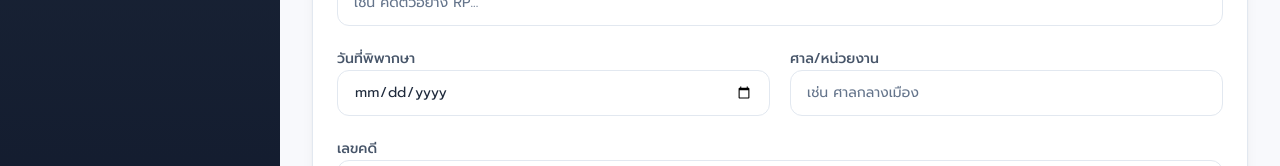
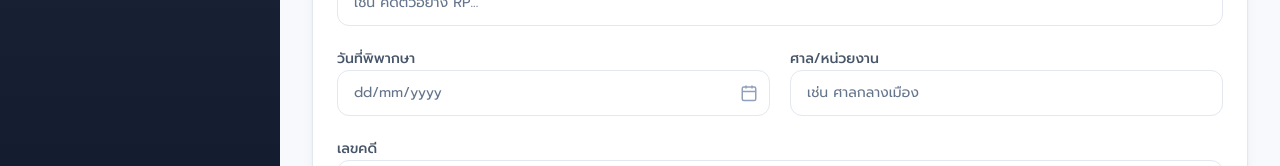
Before and after one commit to Aftertnw/RB-WEB-FRONTNED, a Next.js app: page /judgments/new in a window 1280 px wide. Shown: the part 374-540 px from the top of the page. Built offline with nearby package versions, Linux system fonts and the light colour scheme; no server answers; sample sign-in values are in the browser's storage.

Commit message:
fixed date

```diff
--- a/app/(app)/judgments/[id]/edit/edit-client.tsx
+++ b/app/(app)/judgments/[id]/edit/edit-client.tsx
@@ -1,10 +1,11 @@
-"use client";
+'use client';
 
-import { useMemo, useState } from "react";
-import { useRouter } from "next/navigation";
-import { updateJudgment, type Judgment } from "@/lib/api";
-import { ui } from "@/app/ui";
-import LoadingOverlay from "@/components/ui/LoadingOverlay";
+import { useMemo, useRef, useState } from 'react';
+import { useRouter } from 'next/navigation';
+import { updateJudgment, type Judgment } from '@/lib/api';
+import { ui } from '@/app/ui';
+import LoadingOverlay from '@/components/ui/LoadingOverlay';
+import { useEffect } from 'react';
 
 type FormState = {
   title: string;
@@ -18,6 +19,123 @@ type FormState = {
   notes: string;
   tagsText: string;
 };
+
+function formatDDMMYYYY(iso: string) {
+  if (!iso) return '';
+  const [y, m, d] = iso.split('-');
+  if (!y || !m || !d) return '';
+  return `${d}/${m}/${y}`;
+}
+
+function parseDDMMYYYY(s: string) {
+  const t = s.trim();
+  if (!t) return '';
+
+  const m = t.match(/^(\d{2})\/(\d{2})\/(\d{4})$/);
+  if (!m) return null;
+
+  const dd = Number(m[1]);
+  const mm = Number(m[2]);
+  const yyyy = Number(m[3]);
+
+  // validate date จริง
+  const dt = new Date(yyyy, mm - 1, dd);
+  if (dt.getFullYear() !== yyyy || dt.getMonth() !== mm - 1 || dt.getDate() !== dd) {
+    return null;
+  }
+
+  const MM = String(mm).padStart(2, '0');
+  const DD = String(dd).padStart(2, '0');
+  return `${yyyy}-${MM}-${DD}`; // ISO
+}
+
+function IconCalendar() {
+  return (
+    <svg
+      width="18"
+      height="18"
+      viewBox="0 0 24 24"
+      fill="none"
+      stroke="currentColor"
+      strokeWidth="2"
+    >
+      <rect x="3" y="4" width="18" height="18" rx="2" ry="2" />
+      <line x1="16" y1="2" x2="16" y2="6" />
+      <line x1="8" y1="2" x2="8" y2="6" />
+      <line x1="3" y1="10" x2="21" y2="10" />
+    </svg>
+  );
+}
+
+export function DateInput({
+  valueISO,
+  onChangeISO,
+  className,
+}: {
+  valueISO: string; // yyyy-mm-dd
+  onChangeISO: (v: string) => void;
+  className: string; // ส่ง ui.input เข้ามา
+}) {
+  const pickerRef = useRef<HTMLInputElement>(null);
+  const [text, setText] = useState(formatDDMMYYYY(valueISO));
+
+  useEffect(() => {
+    setText(formatDDMMYYYY(valueISO));
+  }, [valueISO]);
+
+  const openPicker = () => {
+    const el = pickerRef.current;
+    if (!el) return;
+    // @ts-ignore (Chrome/Edge)
+    if (el.showPicker) el.showPicker();
+    else el.click();
+  };
+
+  return (
+    <div className="relative">
+      {/* ช่องที่ผู้ใช้เห็น: dd/mm/yyyy */}
+      <input
+        type="text"
+        inputMode="numeric"
+        placeholder="dd/mm/yyyy"
+        value={text}
+        onChange={(e) => setText(e.target.value)}
+        onBlur={() => {
+          const iso = parseDDMMYYYY(text);
+          if (iso === null) {
+            // ถ้าไม่อยาก alert เปลี่ยนเป็น set error state ได้
+            alert('รูปแบบวันที่ไม่ถูกต้อง (dd/mm/yyyy)');
+            setText(formatDDMMYYYY(valueISO));
+            return;
+          }
+          onChangeISO(iso); // "" หรือ ISO
+        }}
+        className={`${className} pr-10`}
+      />
+
+      {/* input date ซ่อน ใช้เพื่อเปิด datepicker */}
+      <input
+        ref={pickerRef}
+        type="date"
+        value={valueISO || ''}
+        onChange={(e) => onChangeISO(e.target.value)} // ได้ ISO กลับมา
+        className="absolute inset-0 opacity-0 pointer-events-none"
+        tabIndex={-1}
+        aria-hidden="true"
+      />
+
+      {/* ไอคอนเปิด datepicker */}
+      <button
+        type="button"
+        onClick={openPicker}
+        className="absolute right-3 top-1/2 -translate-y-1/2 text-slate-400 hover:text-slate-600"
+        aria-label="เปิดปฏิทิน"
+      >
+        <IconCalendar />
+      </button>
+    </div>
+  );
+}
 
 function IconSave() {
   return (
@@ -56,13 +174,7 @@ function IconLoader() {
   );
 }
 
-function FormSection({
-  title,
-  children,
-}: {
-  title: string;
-  children: React.ReactNode;
-}) {
+function FormSection({ title, children }: { title: string; children: React.ReactNode }) {
   return (
     <div className="space-y-4">
       <div className="flex items-center gap-3">
@@ -77,30 +189,26 @@ function FormSection({
   );
 }
 
-export default function EditJudgmentClient({
-  judgment,
-}: {
-  judgment: Judgment;
-}) {
+export default function EditJudgmentClient({ judgment }: { judgment: Judgment }) {
   const router = useRouter();
   const [saving, setSaving] = useState(false);
 
   const [f, setF] = useState<FormState>({
-    title: judgment.title || "",
-    judgment_date: judgment.judgment_date || "",
-    court: judgment.court || "",
-    case_no: judgment.case_no || "",
-    parties: judgment.parties || "",
-    facts: judgment.facts || "",
-    issues: judgment.issues || "",
-    holding: judgment.holding || "",
-    notes: judgment.notes || "",
-    tagsText: judgment.tags?.join(", ") || "",
+    title: judgment.title || '',
+    judgment_date: judgment.judgment_date || '',
+    court: judgment.court || '',
+    case_no: judgment.case_no || '',
+    parties: judgment.parties || '',
+    facts: judgment.facts || '',
+    issues: judgment.issues || '',
+    holding: judgment.holding || '',
+    notes: judgment.notes || '',
+    tagsText: judgment.tags?.join(', ') || '',
   });
 
   const tags = useMemo(() => {
     return f.tagsText
-      .split(",")
+      .split(',')
       .map((t) => t.trim())
       .filter(Boolean)
       .slice(0, 20);
@@ -113,7 +221,7 @@ export default function EditJudgmentClient({
   async function onSubmit(e: React.FormEvent) {
     e.preventDefault();
     if (!f.title.trim()) {
-      alert("กรุณากรอกชื่อเรื่อง");
+      alert('กรุณากรอกชื่อเรื่อง');
       return;
     }
 
@@ -134,7 +242,7 @@ export default function EditJudgmentClient({
       router.push(`/judgments/${judgment.id}`);
       router.refresh();
     } catch (err: unknown) {
-      alert((err as Error)?.message || "บันทึกไม่สำเร็จ");
+      alert((err as Error)?.message || 'บันทึกไม่สำเร็จ');
     } finally {
       setSaving(false);
     }
@@ -151,25 +259,27 @@ export default function EditJudgmentClient({
             <input
               className={ui.input}
               value={f.title}
-              onChange={(e) => set("title", e.target.value)}
+              onChange={(e) => set('title', e.target.value)}
               placeholder="เช่น คดีตัวอย่าง RP..."
             />
           </div>
+
           <div className="space-y-2">
             <label className={ui.label}>วันที่พิพากษา</label>
-            <input
-              type="date"
+
+            <DateInput
+              valueISO={f.judgment_date || ''} // เก็บใน state เป็น yyyy-mm-dd
+              onChangeISO={(v) => set('judgment_date', v)} // แต่แสดงผลเป็น dd/mm/yyyy
               className={ui.input}
-              value={f.judgment_date}
-              onChange={(e) => set("judgment_date", e.target.value)}
             />
           </div>
+
           <div className="space-y-2">
             <label className={ui.label}>ศาล/หน่วยงาน</label>
             <input
               className={ui.input}
               value={f.court}
-              onChange={(e) => set("court", e.target.value)}
+              onChange={(e) => set('court', e.target.value)}
               placeholder="เช่น ศาลกลางเมือง"
             />
           </div>
@@ -178,7 +288,7 @@ export default function EditJudgmentClient({
             <input
               className={ui.input}
               value={f.case_no}
-              onChange={(e) => set("case_no", e.target.value)}
+              onChange={(e) => set('case_no', e.target.value)}
               placeholder="เช่น RP-001"
             />
           </div>
@@ -192,7 +302,7 @@ export default function EditJudgmentClient({
             <textarea
               className={ui.textarea}
               value={f.parties}
-              onChange={(e) => set("parties", e.target.value)}
+              onChange={(e) => set('parties', e.target.value)}
               rows={3}
               placeholder="ระบุชื่อคู่ความหรือผู้เกี่ยวข้อง..."
             />
@@ -202,7 +312,7 @@ export default function EditJudgmentClient({
             <textarea
               className={ui.textarea}
               value={f.facts}
-              onChange={(e) => set("facts", e.target.value)}
+              onChange={(e) => set('facts', e.target.value)}
               rows={5}
               placeholder="บรรยายข้อเท็จจริงของคดี..."
             />
@@ -217,7 +327,7 @@ export default function EditJudgmentClient({
             <textarea
               className={ui.textarea}
               value={f.issues}
-              onChange={(e) => set("issues", e.target.value)}
+              onChange={(e) => set('issues', e.target.value)}
               rows={4}
               placeholder="ประเด็นข้อกฎหมายที่ศาลต้องวินิจฉัย..."
             />
@@ -227,7 +337,7 @@ export default function EditJudgmentClient({
             <textarea
               className={ui.textarea}
               value={f.holding}
-              onChange={(e) => set("holding", e.target.value)}
+              onChange={(e) => set('holding', e.target.value)}
               rows={4}
               placeholder="คำวินิจฉัยและผลของคดี..."
             />
@@ -242,7 +352,7 @@ export default function EditJudgmentClient({
             <textarea
               className={ui.textarea}
               value={f.notes}
-              onChange={(e) => set("notes", e.target.value)}
+              onChange={(e) => set('notes', e.target.value)}
               rows={3}
               placeholder="บันทึกเพิ่มเติม..."
             />
@@ -252,7 +362,7 @@ export default function EditJudgmentClient({
             <input
               className={ui.input}
               value={f.tagsText}
-              onChange={(e) => set("tagsText", e.target.value)}
+              onChange={(e) => set('tagsText', e.target.value)}
               placeholder="RP, ทดสอบ, คดีแพ่ง"
             />
             {tags.length > 0 && (
@@ -270,7 +380,7 @@ export default function EditJudgmentClient({
 
       <div
         className="flex items-center justify-end gap-3 border-t pt-6"
-        style={{ borderColor: "var(--border)" }}
+        style={{ borderColor: 'var(--border)' }}
       >
         <button
           type="button"
--- a/app/(app)/judgments/new/new-client.tsx
+++ b/app/(app)/judgments/new/new-client.tsx
@@ -1,10 +1,11 @@
-"use client";
+'use client';
 
-import { useMemo, useState } from "react";
-import { useRouter } from "next/navigation";
-import { createJudgment } from "@/lib/api";
-import { ui } from "@/app/ui";
-import LoadingOverlay from "@/components/ui/LoadingOverlay";
+import { useMemo, useRef, useState } from 'react';
+import { useRouter } from 'next/navigation';
+import { createJudgment } from '@/lib/api';
+import { ui } from '@/app/ui';
+import LoadingOverlay from '@/components/ui/LoadingOverlay';
+import { useEffect } from 'react';
 
 type FormState = {
   title: string;
@@ -18,6 +19,123 @@ type FormState = {
   notes: string;
   tagsText: string;
 };
+
+function formatDDMMYYYY(iso: string) {
+  if (!iso) return '';
+  const [y, m, d] = iso.split('-');
+  if (!y || !m || !d) return '';
+  return `${d}/${m}/${y}`;
+}
+
+function parseDDMMYYYY(s: string) {
+  const t = s.trim();
+  if (!t) return '';
+
+  const m = t.match(/^(\d{2})\/(\d{2})\/(\d{4})$/);
+  if (!m) return null;
+
+  const dd = Number(m[1]);
+  const mm = Number(m[2]);
+  const yyyy = Number(m[3]);
+
+  // validate date จริง
+  const dt = new Date(yyyy, mm - 1, dd);
+  if (dt.getFullYear() !== yyyy || dt.getMonth() !== mm - 1 || dt.getDate() !== dd) {
+    return null;
+  }
+
+  const MM = String(mm).padStart(2, '0');
+  const DD = String(dd).padStart(2, '0');
+  return `${yyyy}-${MM}-${DD}`; // ISO
+}
+
+function IconCalendar() {
+  return (
+    <svg
+      width="18"
+      height="18"
+      viewBox="0 0 24 24"
+      fill="none"
+      stroke="currentColor"
+      strokeWidth="2"
+    >
+      <rect x="3" y="4" width="18" height="18" rx="2" ry="2" />
+      <line x1="16" y1="2" x2="16" y2="6" />
+      <line x1="8" y1="2" x2="8" y2="6" />
+      <line x1="3" y1="10" x2="21" y2="10" />
+    </svg>
+  );
+}
+
+export function DateInput({
+  valueISO,
+  onChangeISO,
+  className,
+}: {
+  valueISO: string; // yyyy-mm-dd
+  onChangeISO: (v: string) => void;
+  className: string; // ส่ง ui.input เข้ามา
+}) {
+  const pickerRef = useRef<HTMLInputElement>(null);
+  const [text, setText] = useState(formatDDMMYYYY(valueISO));
+
+  useEffect(() => {
+    setText(formatDDMMYYYY(valueISO));
+  }, [valueISO]);
+
+  const openPicker = () => {
+    const el = pickerRef.current;
+    if (!el) return;
+    // @ts-ignore (Chrome/Edge)
+    if (el.showPicker) el.showPicker();
+    else el.click();
+  };
+
+  return (
+    <div className="relative">
+      {/* ช่องที่ผู้ใช้เห็น: dd/mm/yyyy */}
+      <input
+        type="text"
+        inputMode="numeric"
+        placeholder="dd/mm/yyyy"
+        value={text}
+        onChange={(e) => setText(e.target.value)}
+        onBlur={() => {
+          const iso = parseDDMMYYYY(text);
+          if (iso === null) {
+            // ถ้าไม่อยาก alert เปลี่ยนเป็น set error state ได้
+            alert('รูปแบบวันที่ไม่ถูกต้อง (dd/mm/yyyy)');
+            setText(formatDDMMYYYY(valueISO));
+            return;
+          }
+          onChangeISO(iso); // "" หรือ ISO
+        }}
+        className={`${className} pr-10`}
+      />
+
+      {/* input date ซ่อน ใช้เพื่อเปิด datepicker */}
+      <input
+        ref={pickerRef}
+        type="date"
+        value={valueISO || ''}
+        onChange={(e) => onChangeISO(e.target.value)} // ได้ ISO กลับมา
+        className="absolute inset-0 opacity-0 pointer-events-none"
+        tabIndex={-1}
+        aria-hidden="true"
+      />
+
+      {/* ไอคอนเปิด datepicker */}
+      <button
+        type="button"
+        onClick={openPicker}
+        className="absolute right-3 top-1/2 -translate-y-1/2 text-slate-400 hover:text-slate-600"
+        aria-label="เปิดปฏิทิน"
+      >
+        <IconCalendar />
+      </button>
+    </div>
+  );
+}
 
 function IconSave() {
   return (
@@ -56,13 +174,7 @@ function IconLoader() {
   );
 }
 
-function FormSection({
-  title,
-  children,
-}: {
-  title: string;
-  children: React.ReactNode;
-}) {
+function FormSection({ title, children }: { title: string; children: React.ReactNode }) {
   return (
     <div className="space-y-4">
       <div className="flex items-center gap-3">
@@ -82,21 +194,21 @@ export default function NewJudgmentClient() {
   const [saving, setSaving] = useState(false);
 
   const [f, setF] = useState<FormState>({
-    title: "",
-    judgment_date: "",
-    court: "",
-    case_no: "",
-    parties: "",
-    facts: "",
-    issues: "",
-    holding: "",
-    notes: "",
-    tagsText: "",
+    title: '',
+    judgment_date: '',
+    court: '',
+    case_no: '',
+    parties: '',
+    facts: '',
+    issues: '',
+    holding: '',
+    notes: '',
+    tagsText: '',
   });
 
   const tags = useMemo(() => {
     return f.tagsText
-      .split(",")
+      .split(',')
       .map((t) => t.trim())
       .filter(Boolean)
       .slice(0, 20);
@@ -109,7 +221,7 @@ export default function NewJudgmentClient() {
   async function onSubmit(e: React.FormEvent) {
     e.preventDefault();
     if (!f.title.trim()) {
-      alert("กรุณากรอกชื่อเรื่อง");
+      alert('กรุณากรอกชื่อเรื่อง');
       return;
     }
 
@@ -133,7 +245,7 @@ export default function NewJudgmentClient() {
       router.push(`/judgments/${r.id}`);
       router.refresh();
     } catch (err: unknown) {
-      alert((err as Error)?.message || "บันทึกไม่สำเร็จ");
+      alert((err as Error)?.message || 'บันทึกไม่สำเร็จ');
     } finally {
       setSaving(false);
     }
@@ -151,18 +263,18 @@ export default function NewJudgmentClient() {
             <input
               className={ui.input}
               value={f.title}
-              onChange={(e) => set("title", e.target.value)}
+              onChange={(e) => set('title', e.target.value)}
               placeholder="เช่น คดีตัวอย่าง RP..."
             />
           </div>
 
           <div className="space-y-2">
             <label className={ui.label}>วันที่พิพากษา</label>
-            <input
-              type="date"
+
+            <DateInput
+              valueISO={f.judgment_date || ''} // เก็บใน state เป็น yyyy-mm-dd
+              onChangeISO={(v) => set('judgment_date', v)} // แต่แสดงผลเป็น dd/mm/yyyy
               className={ui.input}
-              value={f.judgment_date}
-              onChange={(e) => set("judgment_date", e.target.value)}
             />
           </div>
 
@@ -171,7 +283,7 @@ export default function NewJudgmentClient() {
             <input
               className={ui.input}
               value={f.court}
-              onChange={(e) => set("court", e.target.value)}
+              onChange={(e) => set('court', e.target.value)}
               placeholder="เช่น ศาลกลางเมือง"
             />
           </div>
@@ -181,7 +293,7 @@ export default function NewJudgmentClient() {
             <input
               className={ui.input}
               value={f.case_no}
-              onChange={(e) => set("case_no", e.target.value)}
+              onChange={(e) => set('case_no', e.target.value)}
               placeholder="เช่น RP-001"
             />
           </div>
@@ -196,7 +308,7 @@ export default function NewJudgmentClient() {
             <textarea
               className={ui.textarea}
               value={f.parties}
-              onChange={(e) => set("parties", e.target.value)}
+              onChange={(e) => set('parties', e.target.value)}
               rows={3}
               placeholder="ระบุชื่อคู่ความหรือผู้เกี่ยวข้อง..."
             />
@@ -207,7 +319,7 @@ export default function NewJudgmentClient() {
             <textarea
               className={ui.textarea}
               value={f.facts}
-              onChange={(e) => set("facts", e.target.value)}
+              onChange={(e) => set('facts', e.target.value)}
               rows={5}
               placeholder="บรรยายข้อเท็จจริงของคดี..."
             />
@@ -223,7 +335,7 @@ export default function NewJudgmentClient() {
             <textarea
               className={ui.textarea}
               value={f.issues}
-              onChange={(e) => set("issues", e.target.value)}
+              onChange={(e) => set('issues', e.target.value)}
               rows={4}
               placeholder="ประเด็นข้อกฎหมายที่ศาลต้องวินิจฉัย..."
             />
@@ -234,7 +346,7 @@ export default function NewJudgmentClient() {
             <textarea
               className={ui.textarea}
               value={f.holding}
-              onChange={(e) => set("holding", e.target.value)}
+              onChange={(e) => set('holding', e.target.value)}
               rows={4}
               placeholder="คำวินิจฉัยและผลของคดี..."
             />
@@ -250,7 +362,7 @@ export default function NewJudgmentClient() {
             <textarea
               className={ui.textarea}
               value={f.notes}
-              onChange={(e) => set("notes", e.target.value)}
+              onChange={(e) => set('notes', e.target.value)}
               rows={3}
               placeholder="บันทึกเพิ่มเติม..."
             />
@@ -261,7 +373,7 @@ export default function NewJudgmentClient() {
             <input
               className={ui.input}
               value={f.tagsText}
-              onChange={(e) => set("tagsText", e.target.value)}
+              onChange={(e) => set('tagsText', e.target.value)}
               placeholder="RP, ทดสอบ, คดีแพ่ง"
             />
 
@@ -281,7 +393,7 @@ export default function NewJudgmentClient() {
       {/* Submit */}
       <div
         className="flex items-center justify-end gap-3 border-t pt-6"
-        style={{ borderColor: "var(--border)" }}
+        style={{ borderColor: 'var(--border)' }}
       >
         <button
           type="button"
```
